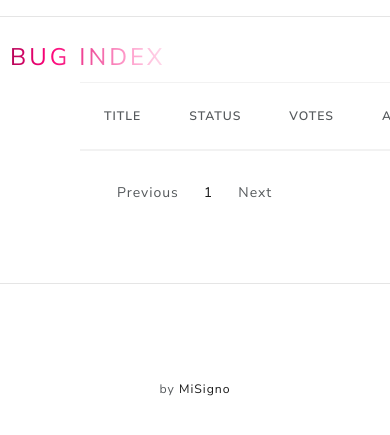
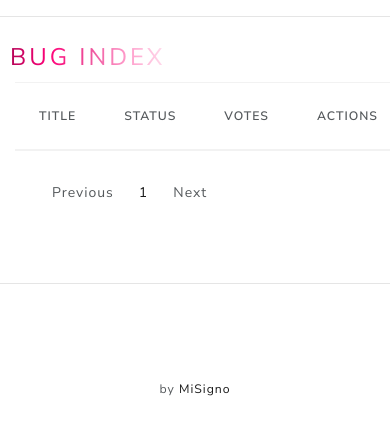
Before and after one commit to Mgsignorelli/unicornticket, a Django app: page /tickets/bug in a window 390 px wide; the page is wider, and only the part inside the window is pictured. Shown: the part 105-540 px from the top of that part. Run offline with Django 3.2, Linux system fonts and the light colour scheme; data that the repository does not hold is empty; parts of the project's set-up code (start-up, migrations or seed data) failed here and were passed over; some libraries are stand-ins or nearby versions.

Commit message:
adjust index column display

```diff
--- a/tickets/templates/bug_index.html
+++ b/tickets/templates/bug_index.html
@@ -16,7 +16,7 @@
     <div class="container">
 
         <div class="row">
-            <div class="col-sm-8 offset-2">
+        <div class="col-sm-8 mx-auto">
                 <table class="table">
                     <thead>
                     <tr>
--- a/tickets/templates/feature_index.html
+++ b/tickets/templates/feature_index.html
@@ -15,7 +15,7 @@
 {% block content %}
     <div class="container">
         <div class="row">
-            <div class="col-sm-8 offset-2">
+            <div class="col-sm-8 mx-auto">
                 <table class="table table-">
                     <thead>
                     <tr>
@@ -41,7 +41,7 @@
                     </tbody>
 
 
-                <tfoot>
+                    <tfoot>
                     <tr>
                         <td colspan="4">
                             <nav aria-label="Page navigation example" class="mx-auto">
```
